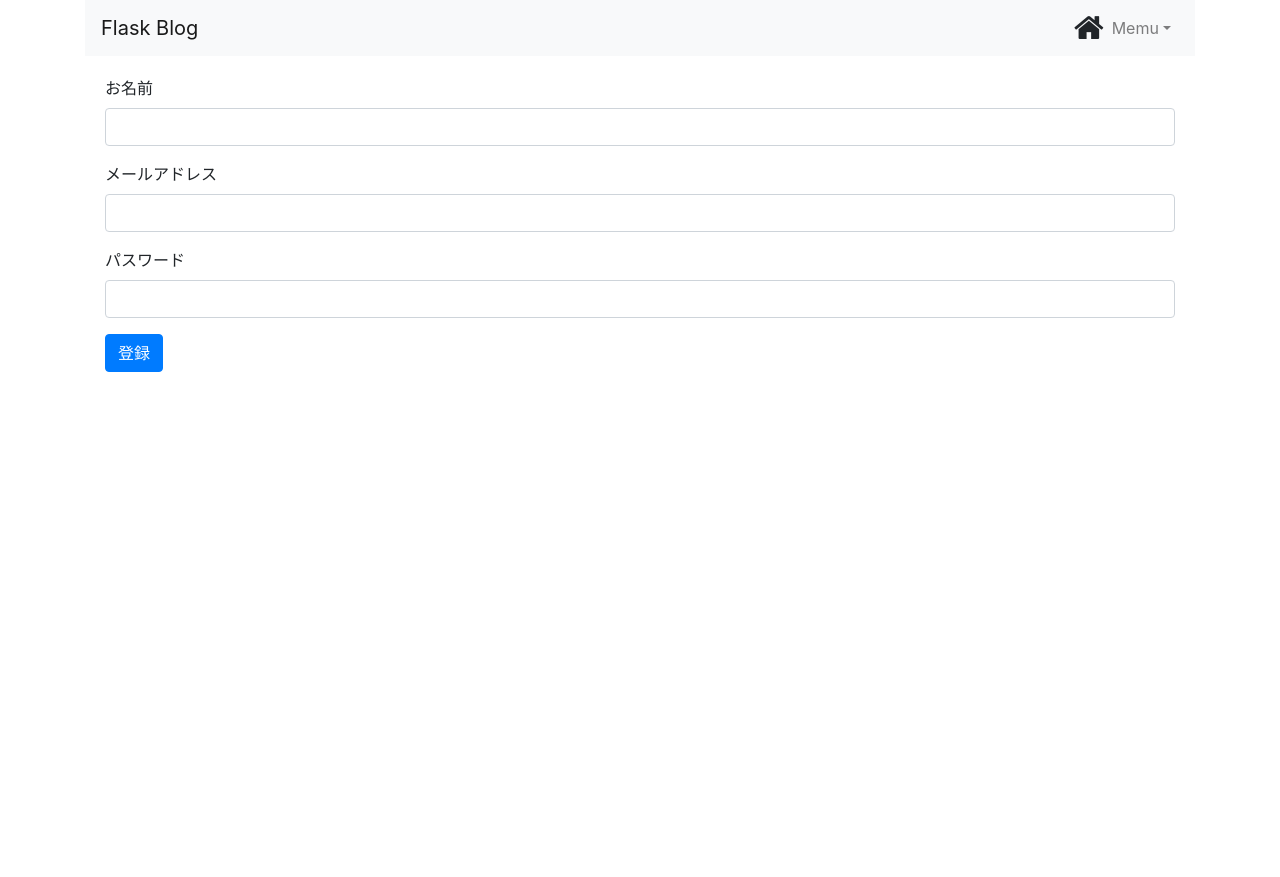
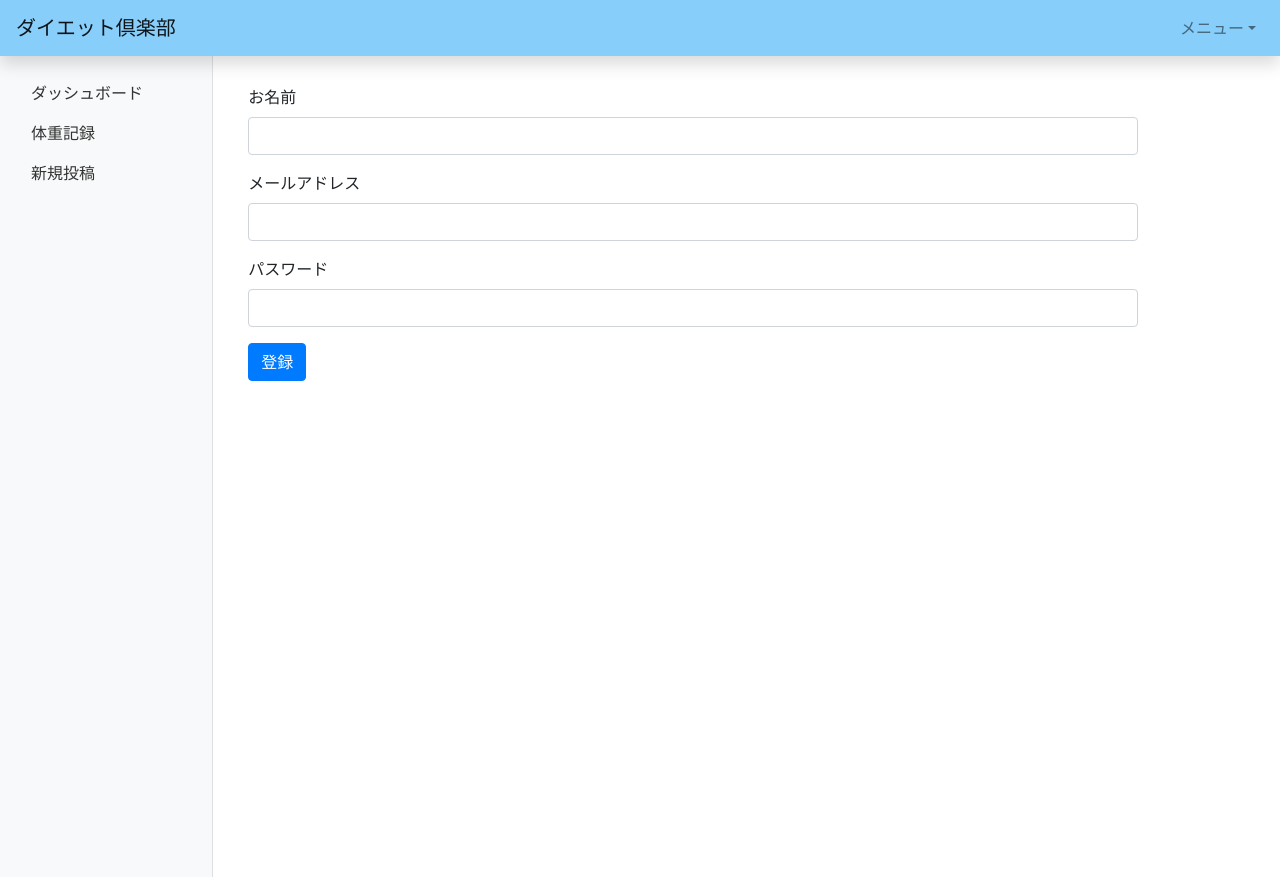
Before and after one commit to Asobu77/flask_blog, a Flask app: page /user/new in a window 1280 px wide. Run offline with Flask 2, Linux system fonts and the light colour scheme; parts of the project's set-up code (start-up, migrations or seed data) failed here and were passed over; some libraries are stand-ins or nearby versions.

Commit message:
layoutの整形

```diff
--- a/flask_blog/__init__.py
+++ b/flask_blog/__init__.py
@@ -19,3 +19,6 @@ app.register_blueprint(view)
 
 from flask_blog.views.users import user
 app.register_blueprint(user, url_prefix='/user')
+
+from flask_blog.views.weights import weight
+app.register_blueprint(weight, url_prefix='/weight')
--- /dev/null
+++ b/flask_blog/static/css/dashboard.css
@@ -0,0 +1,106 @@
+body {
+  font-size: .875rem;
+}
+
+.feather {
+  width: 16px;
+  height: 16px;
+  vertical-align: text-bottom;
+}
+
+/*
+ * Sidebar
+ */
+
+.sidebar {
+  position: fixed;
+  top: 0;
+  bottom: 0;
+  left: 0;
+  z-index: 100; /* Behind the navbar */
+  padding: 48px 0 0; /* Height of navbar */
+  box-shadow: inset -1px 0 0 rgba(0, 0, 0, .1);
+}
+
+.sidebar-sticky {
+  /* position: relative; */
+  top: 0;
+  height: calc(100vh - 48px);
+  padding-top: .5rem;
+  overflow-x: hidden;
+  overflow-y: auto; /* Scrollable contents if viewport is shorter than content. */
+}
+
+@supports ((position: -webkit-sticky) or (position: sticky)) {
+  .sidebar-sticky {
+    position: -webkit-sticky;
+    position: sticky;
+  }
+}
+
+.sidebar .nav-link {
+  font-weight: 500;
+  color: #333;
+}
+
+.sidebar .nav-link .feather {
+  margin-right: 4px;
+  color: #999;
+}
+
+.sidebar .nav-link.active {
+  color: #007bff;
+}
+
+.sidebar .nav-link:hover .feather,
+.sidebar .nav-link.active .feather {
+  color: inherit;
+}
+
+.sidebar-heading {
+  font-size: .75rem;
+  text-transform: uppercase;
+}
+
+/*
+ * Content
+ */
+
+[role="main"] {
+  padding-top: 133px; /* Space for fixed navbar */
+}
+
+@media (min-width: 768px) {
+  [role="main"] {
+    padding-top: 48px; /* Space for fixed navbar */
+  }
+}
+
+/*
+ * Navbar
+ */
+
+.navbar-brand {
+  padding-top: .75rem;
+  padding-bottom: .75rem;
+  font-size: 1rem;
+  /* background-color: rgba(0, 0, 0, .25); */
+  /* box-shadow: inset -1px 0 0 rgba(0, 0, 0, .25); */
+}
+
+.navbar .form-control {
+  padding: .75rem 1rem;
+  border-width: 0;
+  border-radius: 0;
+}
+
+.form-control-dark {
+  color: #fff;
+  background-color: rgba(255, 255, 255, .1);
+  border-color: rgba(255, 255, 255, .1);
+}
+
+.form-control-dark:focus {
+  border-color: transparent;
+  box-shadow: 0 0 0 3px rgba(255, 255, 255, .25);
+}
--- a/flask_blog/templates/layout.html
+++ b/flask_blog/templates/layout.html
@@ -1,15 +1,19 @@
 <!doctype html>
 <html>
 <head>
-    <link rel="stylesheet" href="{{ url_for('static', filename ='css/bootstrap.min.css') }}">
+    <!-- <link rel="stylesheet" href="{{ url_for('static', filename ='css/bootstrap.min.css') }}"> -->
+    <!-- <link href="https://stackpath.bootstrapcdn.com/font-awesome/4.7.0/css/font-awesome.min.css" rel="stylesheet" integrity="sha384-wvfXpqpZZVQGK6TAh5PVlGOfQNHSoD2xbE+QkPxCAFlNEevoEH3Sl0sibVcOQVnN" crossorigin="anonymous"> -->
+    <link rel="stylesheet" href="{{ url_for('static', filename ='css/dashboard.css') }}">
     <link rel="stylesheet" href="{{ url_for('static', filename ='css/style.css') }}">
-    <link href="https://stackpath.bootstrapcdn.com/font-awesome/4.7.0/css/font-awesome.min.css" rel="stylesheet" integrity="sha384-wvfXpqpZZVQGK6TAh5PVlGOfQNHSoD2xbE+QkPxCAFlNEevoEH3Sl0sibVcOQVnN" crossorigin="anonymous">
-    <script type="text/javascript" src="{{ url_for('static', filename ='js/bootstrap.min.js') }}"></script>
+    <link rel="stylesheet" href="https://stackpath.bootstrapcdn.com/bootstrap/4.3.1/css/bootstrap.min.css">
+
+
+    <!-- <script type="text/javascript" src="{{ url_for('static', filename ='js/bootstrap.min.js') }}"></script> -->
     <script src="https://code.jquery.com/jquery-3.3.1.slim.min.js"></script>
     <script src="https://cdnjs.cloudflare.com/ajax/libs/popper.js/1.14.7/umd/popper.min.js"></script>
     <script src="https://stackpath.bootstrapcdn.com/bootstrap/4.3.1/js/bootstrap.min.js"></script>
 
-    <title>Flask Blog</title>
+    <title>Diet!</title>
     <style>
         .jumbotron {
             background:url("{{ url_for('static', filename ='image/background/gero.jpg') }}") center no-repeat;
@@ -19,26 +23,19 @@
 </head>
 
 <body>
-    <div class="container">
-        <nav class="navbar navbar-expand-lg navbar-light bg-light">
-            <a class="navbar-brand" href="{{ url_for('entry.show_entries') }}">Flask Blog</a>
+    <nav class="navbar navbar-expand-sm fixed-top flex-md-nowrap shadow navbar-light" style="background-color: lightskyblue;"><!-- navbar-expand-smでレスポンシブデザイン -->
+        <a class="navbar-brand" href="{{ url_for('entry.show_entries') }}">ダイエット倶楽部</a>
+        <div class="collapse navbar-collapse">
+            <ul class="nav mr-auto"></ul>
+        </div>
         <button class="navbar-toggler" type="button" data-toggle="collapse" data-target="#navbarNav" aria-controls="navbarNav" aria-expanded="false" aria-label="Toggle navigation">
             <span class ="navbar-toggler-icon"></span>
         </button>
-            <div class="collapse navbar-collapse" id="navbarNav">
-                <ul class="nav mr-auto">
-                    {% if not session.logged_in %}
-                    {% else %}
-                    <li class="nav-item">
-                        <a class="nav-link" href="{{ url_for('entry.new_entry') }}">新規投稿</a>
-                    </li>
-                    {% endif %}
-                </ul>
         <i class="fa fa-home fa-2x" aria-hidden="true"></i>
         <ul class="navbar-nav">
             <li class="nav-item dropdown">
-                        <a class="nav-link dropdown-toggle" href="#" id="navbarDropdown" role="button" data-toggle="dropdown" aria-haspopup="true" aria-expanded="false">Memu</a>
-                        <div class="dropdown-menu dropdown-menu-right">
+                <a class="nav-link dropdown-toggle" href="#" id="navbarDropdown" role="button" data-toggle="dropdown" aria-haspopup="true" aria-expanded="false">メニュー</a>
+                <div class="dropdown-menu dropdown-menu-right" id="navbarNav">
                     {% if not session.logged_in %}
                         <!-- <i class="fa fa-plus" aria-hidden="true"></i> -->
                         <a class="dropdown-item" href="{{ url_for('user.new') }}">新規登録</a>
@@ -51,8 +48,29 @@
                 </div>
             </li>
         </ul>
+    </nav>
+    <div class="container-fluid">
+        <div class="row">
+            <div class="col-2 d-none d-block bg-light sidebar" style="padding-top: 65px; position: fixed;">
+                <div class="sidebar-sticky">
+                    <ul class="nav flex-column">
+                        <li class="nav-item">
+                            <a class="nav-link" href="{{ url_for('entry.show_entries') }}">ダッシュボード</a>
+                        </li>
+                        <li class="nav-item">
+                            <span data-feather="file"></span>
+                            <a class="nav-link" href="{{ url_for('weight.new') }}">体重記録</a>
+                        </li>
+                        <li class="nav-item">
+                            <a class="nav-link" href="{{ url_for('entry.new_entry') }}">新規投稿</a>
+                        </li>
+                    </ul>
                 </div>
-        </nav>
+            </div>
+            <div class="col-2">
+                <!-- <一時対応 スペース埋め> -->
+            </div>
+            <main class="col-9" style="padding-top: 65px;">
                 {% for message in get_flashed_messages() %}
                 <div class="alert alert-info" role="alert">
                     {{ message }}
@@ -62,6 +80,10 @@
                     {% block body %}
                     {% endblock %}
                 </div>
+            </main>
+            <div class="col-1">
+            </div>
+        </div>
     </div>
 </body>
 
```
Also changed, not shown: flask_blog/models/weights.py (added, +17 -0 lines), flask_blog/templates/weights/new.html (added, +14 -0 lines), flask_blog/views/views.py (+8 -2 lines), flask_blog/views/weights.py (added, +38 -0 lines), flask_blog/static/css/style.css (line endings or trailing spaces). Lines whose indentation alone changed are shown as unchanged.
